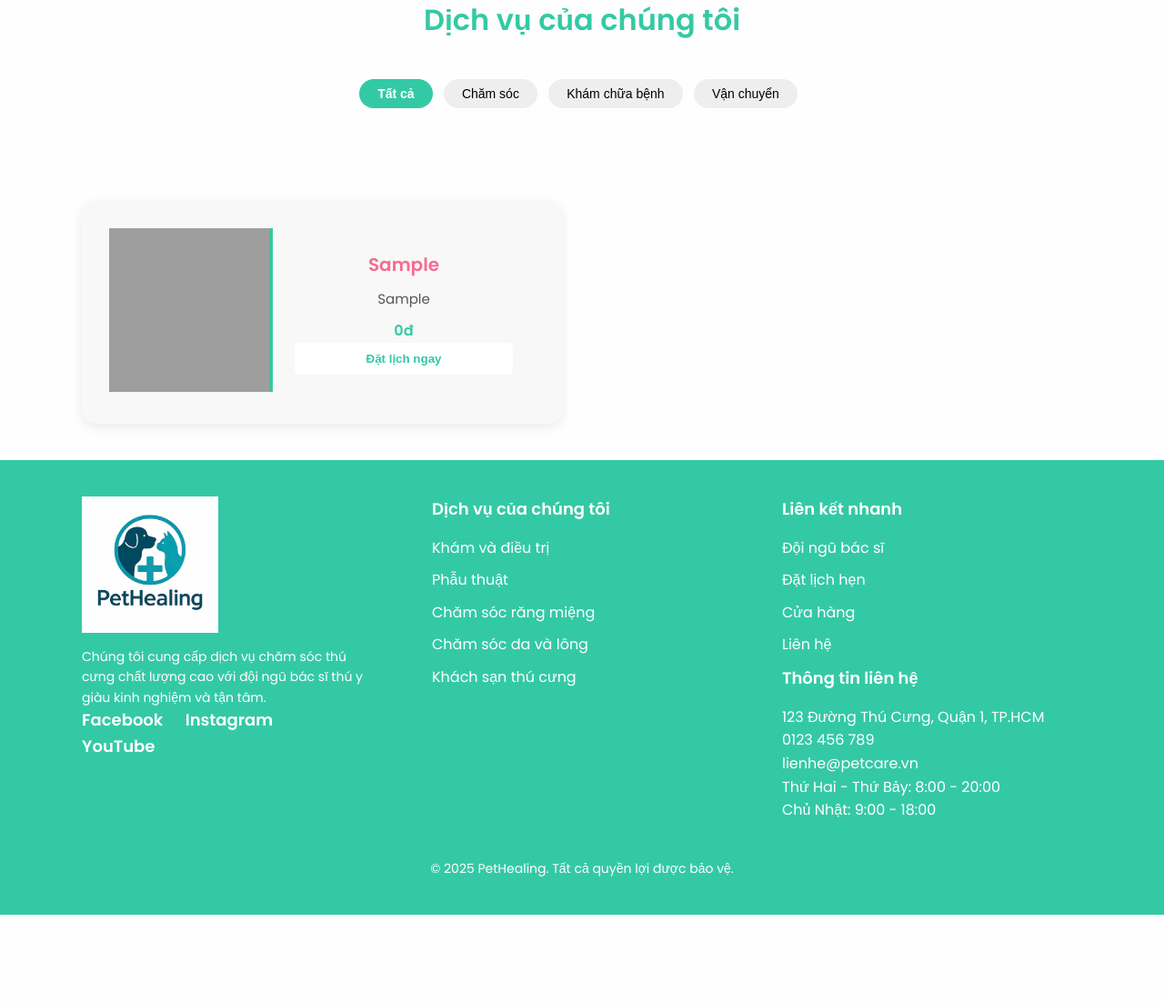
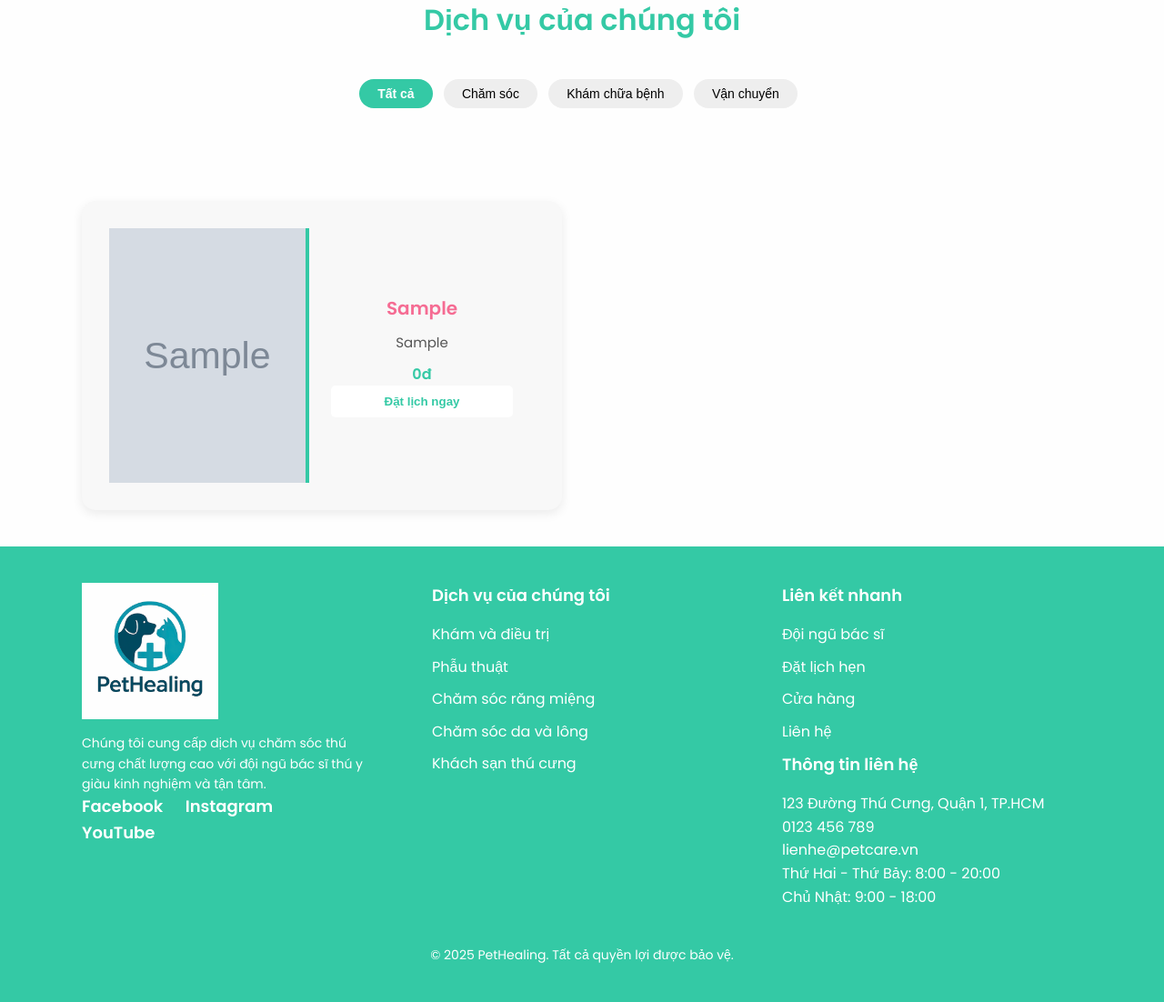
Before and after one commit to tuyenhk05/PetHealing, a PHP site: page /services.php in a window 1280 px wide. Shown: the part 694-1796 px from the top of the page at 91% size. Before the commit the page ends 1700 px from the top, so only its background shows below. Run offline with PHP 8.4, Linux system fonts and the light colour scheme; tables that the repository leaves empty or names only in its code hold one stand-in row (values such as "Sample post"); grey boxes marked "Sample" are stand-in pictures; grey boxes are pictures that could not be loaded.

Commit message:
Update services.php

```diff
--- a/public/services.php
+++ b/public/services.php
@@ -25,6 +25,7 @@ function slugify($text) {
 $querybs = 'SELECT * FROM dichvu';
 $result = mysqli_query($conn, $querybs);
 ?>
+
 <!DOCTYPE html>
 <html lang="vi">
 <head>
@@ -38,7 +39,7 @@ $result = mysqli_query($conn, $querybs);
   <link href="https://fonts.googleapis.com/css2?family=Poppins:wght@300;400;600&display=swap" rel="stylesheet">
 </head>
 <body>
-    <div class="box">
+
 <section class="services-section">
     <div class="intro-card-bg">
         <div class="intro-content-overlay">
@@ -67,10 +68,20 @@ while($row = mysqli_fetch_assoc($result)) {
     $desc = htmlspecialchars($row['mo_ta']);
     $price = !empty($row['gia']) ? number_format($row['gia'],0,',','.').'đ' : 'Theo tình trạng';
 
+    // Kiểm tra nếu trường 'image' có dữ liệu
+    if (!empty($row['image'])) {
+        // Lấy ảnh từ trường 'image' trong cơ sở dữ liệu
+        $image_name = $row['image'];
+        $image_path = "../assets/image/" . $image_name;
+    } else {
+        // Nếu không có ảnh, lấy ảnh mặc định theo tên dịch vụ
         $image_name = $name . '.jpg';
+        $image_path = "../assets/image/" . $image_name;
+    }
 ?>
     <div class="service-card" data-category="<?php echo $category_slug; ?>" data="<?php echo $name; ?>">
-        <img src="../assets/image/<?php echo $image_name; ?>" alt="<?php echo $name; ?>">
+        <!-- Hiển thị ảnh -->
+        <img src="<?php echo $image_path; ?>" alt="<?php echo $name; ?>" style="width: 220px; height: 280px;">
         <div class="service-content">
             <h3><?php echo $name; ?></h3>
             <p><?php echo $desc; ?></p>
@@ -79,10 +90,12 @@ while($row = mysqli_fetch_assoc($result)) {
         </div>
     </div>
 <?php } ?>
+
 </div>
 <!-- Thanh phân trang -->
 <div class="pagination"></div>
-        </div>
+
 <?php include('../includes/footer.php'); ?>
+
 </body>
 </html>
```
Lines whose indentation alone changed are shown as unchanged.
